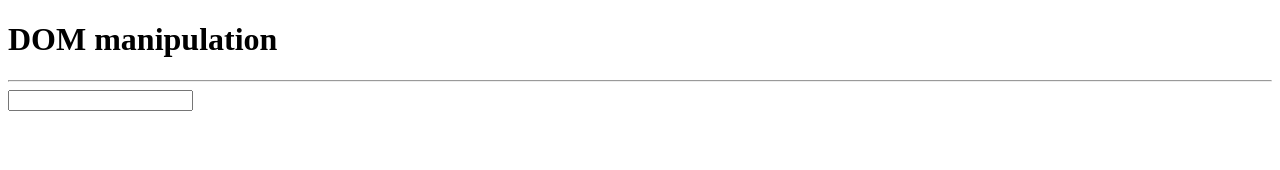
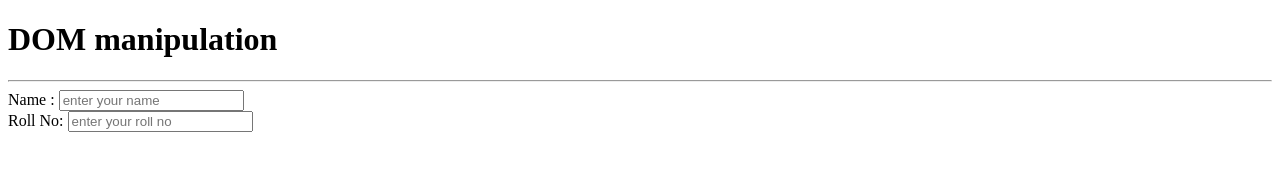
Before and after one commit to zulfiqaraliwd/webApp-journey-paractice-JS-, a plain HTML site: page DOM/index.html in a window 1280 px wide. Drawn offline with Linux system fonts and the light colour scheme.

Commit message:
dom input paractice

```diff
--- a/DOM/app.js
+++ b/DOM/app.js
@@ -1,8 +1,22 @@
 console.log("DOM manipulation")
 
 
-var b =
+// function emailF(){
+//     var email = document.getElementById(email)
+//     console.log("email has been entered")
+// }
 
-function hellow(){
-    console.log("hellow world")
+
+
+function rollNoS(){
+    var campus = document.getElementById("studentName").value
+
+if (campus == "zulfiqar"){
+    console.log("zaitoon ashraf IT park")
+}else{
+    console.log("he is not enroll in any course")
 }
+
+document.getElementById("rollNo").value = campus
+
+}
--- a/DOM/index.html
+++ b/DOM/index.html
@@ -16,7 +16,7 @@
 
 
 
-<input type="text" onfocus="console.log('hellow console')">
+<!-- <input type="text" onfocus="console.log('hellow console')"> -->
 <!-- <script>
 function test(){
     console.log()
@@ -25,6 +25,51 @@ function test(){
 </script> -->
 
 
+<!-- ------------------------------------------------------------------------------------------ -->
+
+<!-- email -->
+ <!-- <form action="">
+    email:
+    <input type="email" name="" id="email" onblur="emailF()">
+
+    <br>
+
+ </form> -->
+
+
+<!-- --------------------------------------------------------------------------------------------- -->
+
+<form action="">
+
+Name :
+<input type="text" id="studentName" placeholder="enter your name" onblur="rollNoS()">
+
+
+<br>
+
+
+Roll No:
+<input type="text" id="rollNo" placeholder="enter your roll no">
+
+</form>
+
+
+
+<!--
+
+<form action="">
+    Roll No :
+    <input type="text" name="" id="" placeholder="enter your roll no">
+
+
+    <br>
+
+
+    Campus:
+    <input type="text" id="campus" placeholder="enter the campus">
+</form> -->
+
+
 
 <script src="app.js"></script>
 </body>
```
